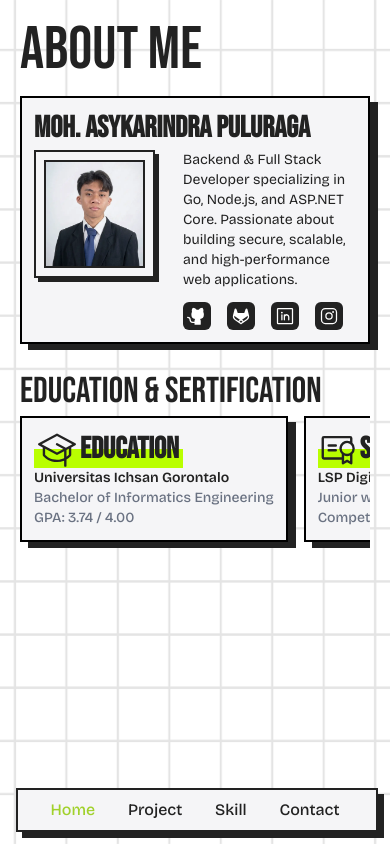
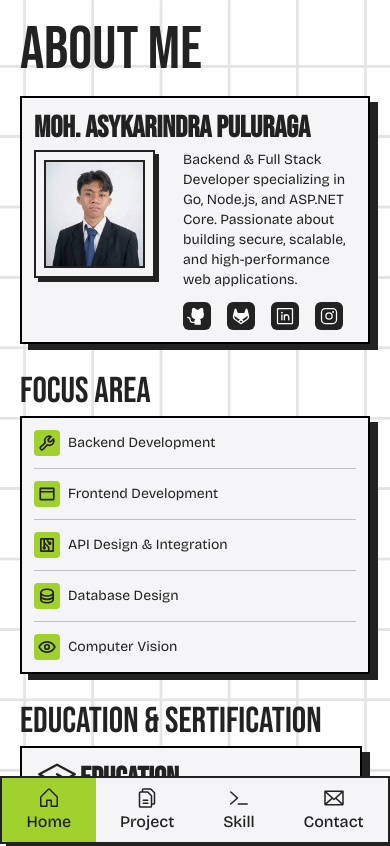
Before and after one commit to indraplrg/portfolio, a React (Vite) app: page / in a window 390 px wide. Shown: the top 846 px of the page. Built offline with nearby package versions, Linux system fonts and the light colour scheme; a web font is replaced by a local one.

Commit message:
change the navbar design and add focus area layout

```diff
--- a/index.html
+++ b/index.html
@@ -4,7 +4,7 @@
     <meta charset="UTF-8" />
     <link rel="icon" type="image/svg+xml" href="/favicon.svg" />
     <meta name="viewport" content="width=device-width, initial-scale=1.0" />
-    <title>Asykarindra</title>
+    <title>Asykarindra Puluraga</title>
   </head>
   <body>
     <div id="root"></div>
--- a/src/components/Navbar.jsx
+++ b/src/components/Navbar.jsx
@@ -12,45 +12,49 @@ import {
 
 const Navbar = () => {
   return (
-    <div className="fixed right-3 bottom-3 left-4 z-20 border-2 bg-[#f5f5f7] px-4 py-2 shadow-[6px_6px_0px_0px_rgba(34,34,34,1)] md:static md:min-h-screen md:shadow-none">
-      <ul className="font-bricolage-grotesque flex h-full justify-around font-medium md:hidden">
-        <li>
+    <div className="fixed right-0 bottom-0 left-0 z-20 border-2 bg-[#f5f5f7] shadow-[6px_6px_0px_0px_rgba(34,34,34,1)] md:static md:min-h-screen md:px-4 md:py-2 md:shadow-none">
+      <ul className="font-bricolage-grotesque flex h-full font-medium md:hidden">
+        <li className="grow">
           <NavLink
             to="/"
             className={({ isActive }) =>
-              `h-full w-full cursor-pointer transition-all ease-in-out hover:text-[#a1d12c] ${isActive ? "text-[#a1d12c]" : ""}`
+              `flex h-full w-full cursor-pointer flex-col items-center px-4 py-2 transition-all ease-in-out hover:bg-[#a1d12c] ${isActive ? "bg-[#a1d12c]" : ""}`
             }
           >
+            <HouseIcon size={24} />
             Home
           </NavLink>
         </li>
-        <li>
+        <li className="grow">
           <NavLink
             to="/projects"
             className={({ isActive }) =>
-              `cursor-pointerh-fullw-full transition-all ease-in-out hover:text-[#a1d12c] ${isActive ? "text-[#a1d12c]" : ""}`
+              `flex h-full w-full cursor-pointer flex-col items-center px-4 py-2 transition-all ease-in-out hover:bg-[#a1d12c] ${isActive ? "bg-[#a1d12c]" : ""}`
             }
           >
+            <FilesIcon size={24} />
             Project
           </NavLink>
         </li>
-        <li>
+        <li className="grow">
           <NavLink
             to="/skills"
             className={({ isActive }) =>
-              `cursor-pointerh-fullw-full transition-all ease-in-out hover:text-[#a1d12c] ${isActive ? "text-[#a1d12c]" : ""}`
+              `flex h-full w-full cursor-pointer flex-col items-center px-4 py-2 transition-all ease-in-out hover:bg-[#a1d12c] ${isActive ? "bg-[#a1d12c]" : ""}`
             }
           >
+            <TerminalIcon size={24} />
             Skill
           </NavLink>
         </li>
-        <li className="pr-1">
+        <li className="grow">
           <NavLink
             to="/contact"
             className={({ isActive }) =>
-              `cursor-pointerh-fullw-full transition-all ease-in-out hover:text-[#a1d12c] ${isActive ? "text-[#a1d12c]" : ""}`
+              `flex h-full w-full cursor-pointer flex-col items-center px-4 py-2 transition-all ease-in-out hover:bg-[#a1d12c] ${isActive ? "bg-[#a1d12c]" : ""}`
             }
           >
+            <EnvelopeIcon size={24} />
             Contact
           </NavLink>
         </li>
--- a/src/sections/Home.jsx
+++ b/src/sections/Home.jsx
@@ -7,19 +7,10 @@ import framerConfig from "../libs/animationConfig";
 
 import Card from "../components/Card";
 import {
-  BrowserIcon,
   CertificateIcon,
-  CircuitryIcon,
-  DatabaseIcon,
   EnvelopeIcon,
-  EyeIcon,
-  GithubLogoIcon,
-  GitlabLogoIcon,
   GraduationCapIcon,
-  InstagramLogoIcon,
-  LinkedinLogoIcon,
   MapPinIcon,
-  WrenchIcon,
 } from "@phosphor-icons/react";
 
 const Home = () => {
@@ -49,7 +40,7 @@ const Home = () => {
       </motion.h1>
 
       {/* content */}
-      <div className="flex flex-col gap-4">
+      <div className="mb-16 flex flex-col gap-4 md:mb-0">
         {/* about me */}
         <motion.div variants={framerConfig.cardVariants}>
           <Card classname="w-full">
@@ -130,6 +121,41 @@ const Home = () => {
 
         {/* content */}
 
+        <motion.h1
+          variants={framerConfig.textVariants}
+          className="text-md font-bebas-neue mt-3 text-4xl capitalize lg:hidden"
+        >
+          focus area
+        </motion.h1>
+
+        <motion.div variants={framerConfig.cardVariants}>
+          <Card classname="lg:hidden -mt-3">
+            <ul className="flex w-full flex-col gap-3 text-sm capitalize">
+              {focusAreas.map((focusArea) => {
+                const Icon = focusArea.icon;
+                return (
+                  <>
+                    <li
+                      className="flex items-center gap-x-2"
+                      key={focusArea.id}
+                    >
+                      <Icon
+                        size={26}
+                        weight="bold"
+                        className="shadow-[4px,4px,0,0, rbga(34,34,34,1)] rounded-sm bg-[#a1d12c] p-1"
+                      />
+                      {focusArea.title}
+                    </li>
+                    <hr
+                      className={`opacity-25 ${5 === focusArea.id ? "hidden" : ""}`}
+                    />
+                  </>
+                );
+              })}
+            </ul>
+          </Card>
+        </motion.div>
+
         <div className="mt-3 flex flex-col">
           <motion.h1
             variants={framerConfig.textVariants}
@@ -138,21 +164,22 @@ const Home = () => {
             education & sertification
           </motion.h1>
 
-          <div className="mt-1 flex gap-4 overflow-scroll pr-2 pb-5">
+          <div className="mt-1 flex flex-col gap-4 overflow-scroll pr-2 pb-5">
             <motion.div
               variants={framerConfig.cardVariants}
               className="min-w-fit"
             >
               <Card classname="min-w-fit">
-                <div className="flex flex-col text-sm">
-                  <h3 className="font-bebas-neue flex w-fit items-center gap-1 bg-linear-to-t from-[#b9ff00] from-50% to-transparent to-50% px-1 text-3xl font-semibold capitalize">
-                    <GraduationCapIcon size={38} />
+                <div className="flex flex-col gap-1 text-sm lg:flex-row">
+                  <GraduationCapIcon size={38} className="hidden lg:block" />
+                  <div className="font-medium text-gray-500">
+                    <h3 className="font-bebas-neue flex w-fit items-center gap-1 bg-linear-to-t from-[#b9ff00] from-50% to-transparent to-50% px-1 text-3xl font-semibold text-[#222] capitalize">
+                      <GraduationCapIcon size={38} className="lg:hidden" />
                       education
                     </h3>
-                  <h2 className="font-semibold">
+                    <h2 className="font-semibold text-[#222]">
                       Universitas Ichsan Gorontalo
                     </h2>
-                  <div className="font-medium text-gray-500">
                     <p>Bachelor of Informatics Engineering</p>
                     <p>GPA: 3.74 / 4.00</p>
                   </div>
@@ -161,16 +188,19 @@ const Home = () => {
             </motion.div>
             <motion.div variants={framerConfig.cardVariants}>
               <Card classname="min-w-fit">
-                <div className="flex w-full flex-col text-sm">
+                <div className="flex w-full flex-col gap-2 text-sm lg:flex-row">
+                  <CertificateIcon size={38} className="hidden lg:block" />
+
+                  <div>
                     <h3 className="font-bebas-neue flex w-fit items-center gap-1 bg-linear-to-t from-[#b9ff00] from-50% to-transparent to-50% text-3xl font-semibold capitalize">
-                    <CertificateIcon size={38} />
+                      <CertificateIcon size={38} className="lg:hidden" />
                       sertification
                     </h3>
-                  <p className="font-bricolage-grotesque max-w-72 text-justify"></p>
                     <h2 className="font-semibold">LSP Digital</h2>
                     <div className="font-medium text-gray-500">
                       <p>Junior web programmer</p>
                       <p>Competent</p>
+                    </div>
                   </div>
                 </div>
               </Card>
--- a/src/sections/Project.jsx
+++ b/src/sections/Project.jsx
@@ -32,7 +32,7 @@ const Project = () => {
           return (
             <motion.div variants={framerConfig.cardVariants}>
               <Card
-                classname={`hover:translate-x-1 hover:bg-[#e5e5e7] hover:translate-y-1px hover:shadow-none transition-all ease-in-out cursor-pointer ${index === projects.length - 1 ? "md:0 mb-16" : ""}`}
+                classname={`hover:translate-x-1 hover:bg-[#e5e5e7] hover:translate-y-1px hover:shadow-none transition-all ease-in-out cursor-pointer ${index === projects.length - 1 ? "md:mb-0 mb-16" : ""}`}
               >
                 <a
                   className="font-bricolage w-full"
--- a/src/sections/Skill.jsx
+++ b/src/sections/Skill.jsx
@@ -33,7 +33,7 @@ const Skill = () => {
             return (
               <motion.div variants={framerConfig.cardVariants}>
                 <Card
-                  classname={`h-fit ${index === skills.length - 1 ? "mb-16" : ""}`}
+                  classname={`h-fit ${index === skills.length - 1 ? "md:mb-0 mb-16" : ""}`}
                 >
                   <div>
                     <h2 className="font-bebas-neue text-2xl">{skill.title}</h2>
```
Lines whose indentation alone changed are shown as unchanged.
